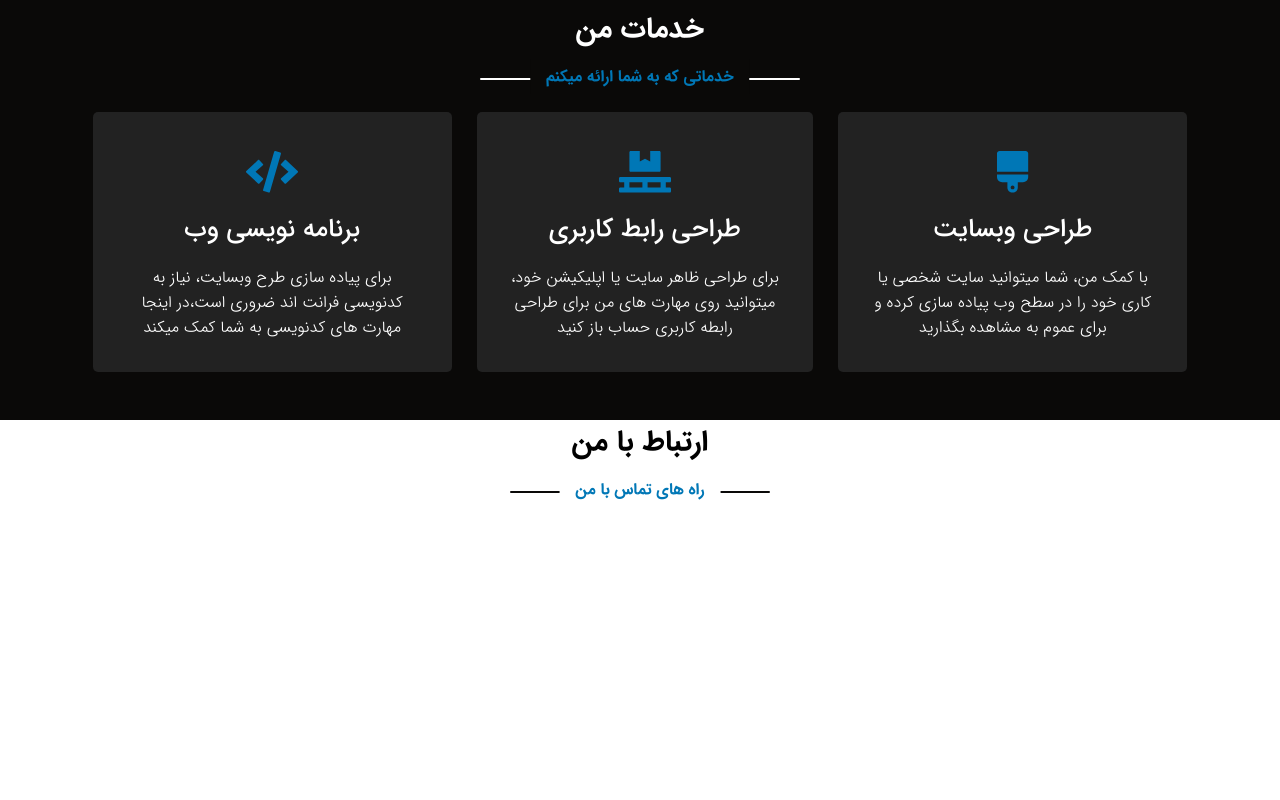
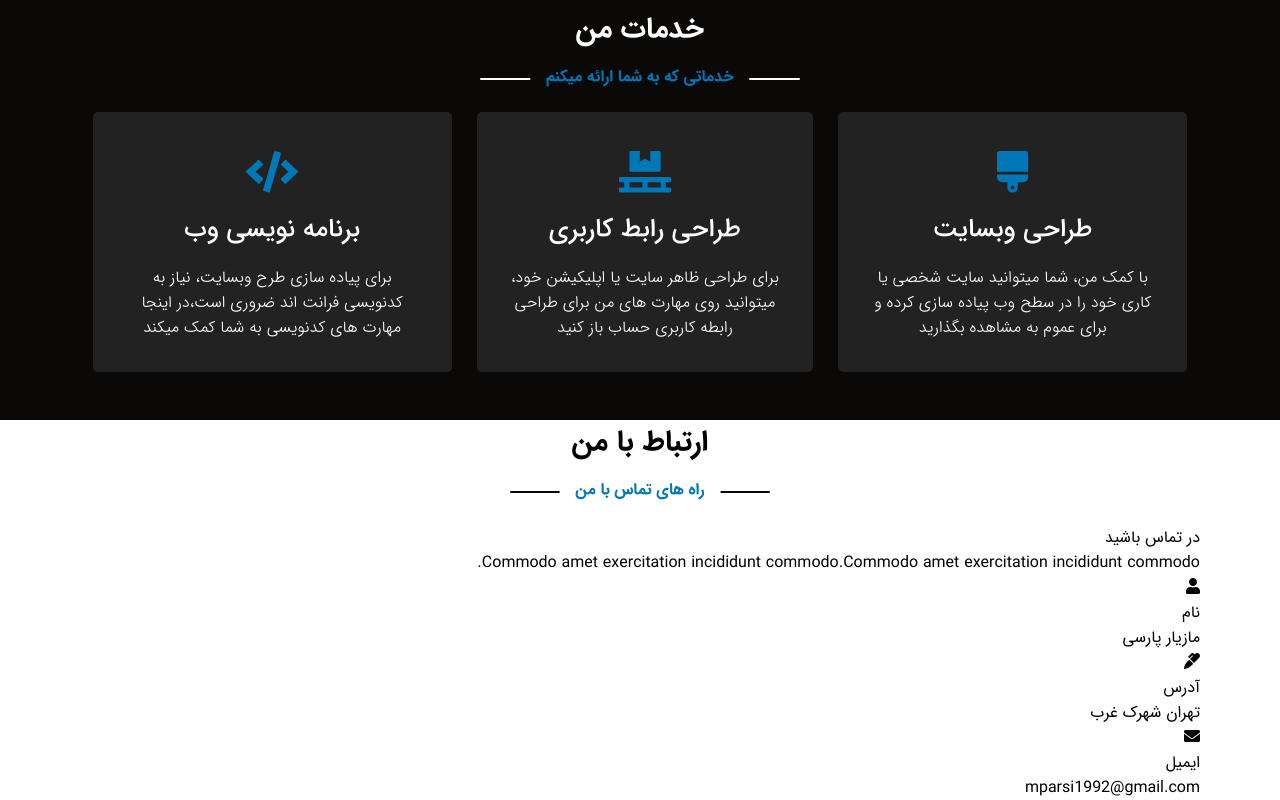
Before and after one commit to MaziyarParsi/portfolio-project, a React (Create React App) app: page / in a window 1280 px wide. Shown: the part 1386-2186 px from the top of the page. Before the commit the page ends 1911 px from the top, so only its background shows below. Built offline with nearby package versions, Linux system fonts and the light colour scheme.

Commit message:
add-contact-me-elements

```diff
--- a/src/ContactMe/ContactMe.css
+++ b/src/ContactMe/ContactMe.css
@@ -29,3 +29,10 @@
   color: #0077b6;
   transform: translateX(-50%);
 }
+
+.contactMeSection .contactMeContent {
+  direction: rtl;
+  display: flex;
+  align-items: center;
+  justify-content: space-between;
+}
--- a/src/ContactMe/ContatMe.js
+++ b/src/ContactMe/ContatMe.js
@@ -1,11 +1,47 @@
 import React from "react"
+import { faUser } from "@fortawesome/free-solid-svg-icons"
 import "./ContactMe.css"
+import { FontAwesomeIcon } from "@fortawesome/react-fontawesome"
+import { faMarker } from "@fortawesome/free-solid-svg-icons"
+import { faEnvelope } from "@fortawesome/free-solid-svg-icons"
 
 const ContactMe = () => {
   return (
     <section className="contactMeSection">
       <div className="container">
         <h2 className="title">ارتباط با من</h2>
+        <div className="contactMeContent">
+          <div className="leftColumn">
+            <div className="text">در تماس باشید</div>
+            <p>
+              Commodo amet exercitation incididunt commodo.Commodo amet exercitation incididunt
+              commodo.
+            </p>
+            <div className="icons">
+              <div className="row">
+                <i>
+                  <FontAwesomeIcon icon={faUser} />
+                </i>
+                <div className="head"> نام</div>
+                <div className="subTitle"> مازیار پارسی</div>
+              </div>
+              <div className="row">
+                <i>
+                  <FontAwesomeIcon icon={faMarker} />
+                </i>
+                <div className="head"> آدرس</div>
+                <div className="subTitle"> تهران شهرک غرب</div>
+              </div>
+              <div className="row">
+                <i>
+                  <FontAwesomeIcon icon={faEnvelope} />
+                </i>
+                <div className="head"> ایمیل</div>
+                <div className="subTitle"> mparsi1992@gmail.com</div>
+              </div>
+            </div>
+          </div>
+        </div>
       </div>
     </section>
   )
```
